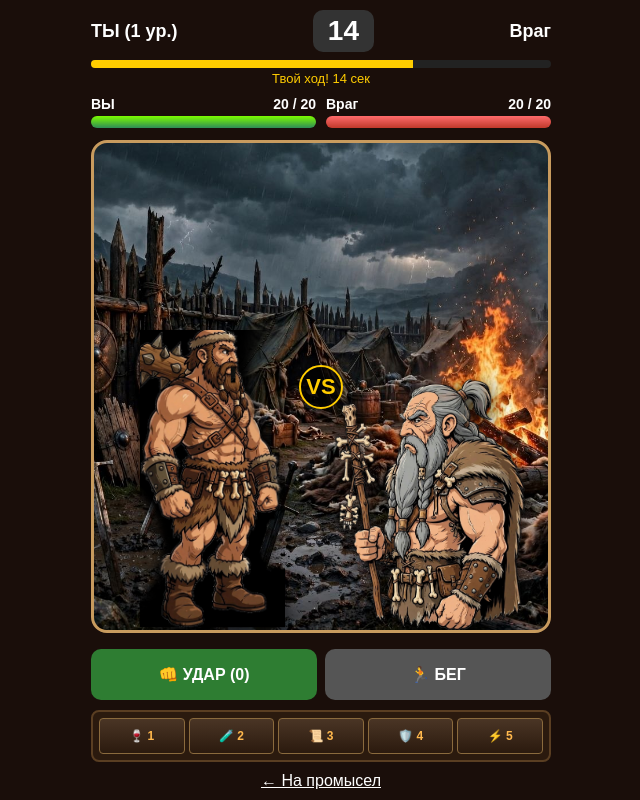
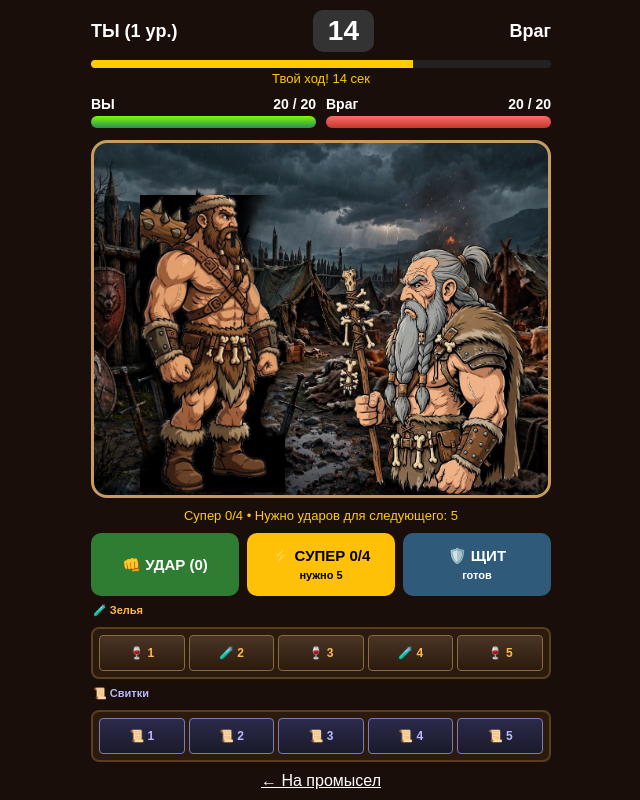
Before and after one commit to dmitrii180697-sudo/battle-ry, a Flask app: template templates/battle.html in a window 1280 px wide. Shown: the whole page, without its empty margins (319-959 px from the left). Run offline with Flask 3, Linux system fonts and the light colour scheme; the template is opened without the code that fills it, so the values that code supplies are empty; some libraries are stand-ins or nearby versions.

Commit message:
shield logic

```diff
--- a/app.py
+++ b/app.py
@@ -373,6 +373,7 @@ def fight(monster):
     session["enemy_dmg"] = cfg.get("dmg", [2,4]); session["enemy_img"] = cfg.get("img", "ancient_warrior.png")
     session["my_hp"] = h; session["hit_count"] = 0; session["rewarded"] = False
     session["super_used"] = 0; session["super_hits"] = 0
+    session["shield_active"] = False
     session["reward_g"] = cfg.get("gold", 2); session["reward_s"] = cfg.get("silver", 10); session["reward_r"] = cfg.get("rubin", 0)
     session.modified = True
     return redirect("/fight_battle")
@@ -389,16 +390,38 @@ def fight_battle():
         cur_my = session.get("my_hp", my_max_hp); cur_en = session.get("enemy_hp", 20); hit_cnt = session.get("hit_count", 0)
         super_used = session.get("super_used", 0); super_hits = session.get("super_hits", 0)
         dmg = 0; edmg = 0
-        if m == "enemy_auto":
-            edmg = random.randint(2, 6); cur_my = max(0, cur_my - edmg)
+                # === ЩИТ ===
+        # Если щит активен - враг бьет на 0 и щит снимается
+        def enemy_hit():
+            nonlocal cur_my
+            if session.get("shield_active"):
+                session["shield_active"] = False
+                return 0
+            emin, emax = session.get("enemy_dmg", [2,5])
+            d = random.randint(emin, emax)
+            cur_my = max(0, cur_my - d)
+            return d
+
+        if m == "shield" and cur_my > 0 and cur_en > 0:
+            # Ставим щит - враг сразу бьет, но урон 0
+            session["shield_active"] = True
+            edmg = enemy_hit()  # вернет 0 и снимет щит
+            # Щит уже отработал, для JS нам нужен edmg=0 чтобы снять свечение
+        elif m == "enemy_auto":
+            # Таймер кончился - враг бьет
+            if session.get("shield_active"):
+                edmg = 0
+                session["shield_active"] = False
+            else:
+                edmg = random.randint(2, 6); cur_my = max(0, cur_my - edmg)
         elif m == "hit" and cur_my > 0 and cur_en > 0:
             dmg = random.randint(3, 7); cur_en = max(0, cur_en - dmg); hit_cnt += 1; super_hits += 1
             if cur_en > 0:
-                emin, emax = session.get("enemy_dmg", [2,5]); edmg = random.randint(emin, emax); cur_my = max(0, cur_my - edmg)
+                edmg = enemy_hit()
         elif m == "super" and cur_my > 0 and cur_en > 0 and super_used < 4 and super_hits >= 5:
             dmg = random.randint(10, 18); cur_en = max(0, cur_en - dmg); super_used += 1; super_hits = 0
             if cur_en > 0:
-                emin, emax = session.get("enemy_dmg", [2,5]); edmg = random.randint(emin, emax); cur_my = max(0, cur_my - edmg)
+                edmg = enemy_hit()
         session["enemy_hp"] = cur_en; session["my_hp"] = cur_my; session["hit_count"] = hit_cnt
         session["super_used"] = super_used; session["super_hits"] = super_hits; session.modified = True
         need_for_next = 0 if super_used >= 4 else (5 - super_hits)
--- a/static/game.js
+++ b/static/game.js
@@ -2,10 +2,10 @@ let canAttack = true;
 let timeLeft = 20;
 let timerInt = null;
 
-// === ИНТЕРВАЛ МЕЖДУ УДАРАМИ ===
-// 1100 = 1.1 секунды между ударами. Поставь 1500 если хочешь еще медленнее
+// Интервал между ударами - 1.1 сек. Хочешь медленнее - поставь 1500
 const ATTACK_COOLDOWN = 1100;
 let lastAttackTime = 0;
+let shieldActive = false;
 
 function startTimer(){
   clearInterval(timerInt);
@@ -42,31 +42,52 @@ function shakeScreen(){
   w.style.animation = 'shakeScreen .35s ease';
 }
 
+function usePotion(n){
+  let slots = document.querySelectorAll('.potion-slot');
+  if(slots[n-1]){ slots[n-1].style.background = '#2e7d32'; setTimeout(()=>{ slots[n-1].style.background=''; }, 300); }
+}
+function useScroll(n){
+  let slots = document.querySelectorAll('.scroll-slot');
+  if(slots[n-1]){ slots[n-1].style.background = '#3a3a7a'; setTimeout(()=>{ slots[n-1].style.background=''; }, 300); }
+}
+
 async function makeAction(type){
   if(type !== 'enemy_auto' && !canAttack) return;
-  // === ЗАЩИТА ОТ СПАМА: не даем бить чаще чем раз в ATTACK_COOLDOWN ===
-  if(type === 'hit'){
+  if(type === 'hit' || type === 'super' || type === 'shield'){
     let now = Date.now();
     if(now - lastAttackTime < ATTACK_COOLDOWN) return;
     lastAttackTime = now;
   }
+  if(type === 'shield' && shieldActive) return;
   if(type !== 'run') canAttack = false;
   clearInterval(timerInt);
 
   const hero = document.getElementById('heroImg');
   const enemy = document.getElementById('enemyImg');
   const hitBtn = document.getElementById('hitBtn');
+  const superBtn = document.getElementById('superBtn');
+  const shieldBtn = document.getElementById('shieldBtn');
   if(hitBtn) { hitBtn.disabled = true; hitBtn.classList.add('cooldown'); }
+  if(superBtn) { superBtn.disabled = true; superBtn.classList.add('cooldown'); }
+  if(shieldBtn) { shieldBtn.disabled = true; shieldBtn.classList.add('cooldown'); }
 
-  if(hero && type === 'hit'){
+  if(hero && (type === 'hit' || type === 'super')){
     hero.style.animation = 'none'; void hero.offsetWidth;
     hero.style.animation = 'attackLeft 0.45s ease';
   }
-  if(enemy && type === 'hit'){
+  if(enemy && (type === 'hit' || type === 'super')){
     setTimeout(()=>{
       enemy.style.animation = 'none'; void enemy.offsetWidth;
       enemy.style.animation = 'shakeRight 0.45s ease';
     }, 220);
+  }
+  if(type === 'super') shakeScreen();
+
+  if(type === 'shield'){
+    shieldActive = true;
+    let st = document.getElementById('shieldState');
+    if(st) st.innerText = 'активен!';
+    if(hero) hero.style.filter = 'drop-shadow(0 0 12px #7ab8ff) brightness(1.2)';
   }
 
   try{
@@ -83,6 +104,20 @@ async function makeAction(type){
     if(document.getElementById('myHp')) document.getElementById('myHp').innerText = data.my_hp;
     if(document.getElementById('myBar')) document.getElementById('myBar').style.width = Math.max(0, (data.my_hp*100/data.my_max)) + '%';
     if(document.getElementById('hitCnt')) document.getElementById('hitCnt').innerText = data.hit_cnt;
+
+    if(data.super_used !== undefined){
+      if(document.getElementById('superCnt')) document.getElementById('superCnt').innerText = data.super_used + '/4';
+      if(document.getElementById('superInfo')) document.getElementById('superInfo').innerText = 'Супер ' + data.super_used + '/4 • Нужно ударов для следующего: ' + (data.need_for_next ?? '');
+      if(document.getElementById('superNeed')) document.getElementById('superNeed').innerText = data.super_used >= 4 ? 'всё!' : 'нужно ' + (data.need_for_next ?? '');
+    }
+
+    // Щит сработал - враг ударил на 0
+    if(shieldActive && data.edmg === 0){
+      shieldActive = false;
+      let st = document.getElementById('shieldState');
+      if(st) st.innerText = 'готов';
+      if(hero) hero.style.filter = 'drop-shadow(0 6px 10px rgba(0,0,0,.8))';
+    }
 
     let isCrit = data.last_dmg >= 7;
     if(data.last_dmg > 0) showDamage('-' + data.last_dmg, 'enemy', isCrit);
@@ -106,10 +141,11 @@ async function makeAction(type){
     resetTimer();
   } catch(e){ console.error(e); }
   finally {
-    // === ПАУЗА ПЕРЕД СЛЕДУЮЩИМ УДАРОМ ===
     setTimeout(()=>{
       canAttack = true;
       if(hitBtn){ hitBtn.disabled = false; hitBtn.classList.remove('cooldown'); }
+      if(superBtn){ superBtn.disabled = false; superBtn.classList.remove('cooldown'); }
+      if(shieldBtn){ shieldBtn.disabled = false; shieldBtn.classList.remove('cooldown'); }
     }, ATTACK_COOLDOWN);
   }
 }
--- a/templates/battle.html
+++ b/templates/battle.html
@@ -17,8 +17,7 @@
   .arena{flex:1;min-height:340px;margin:12px 0 8px;background:url('/static/camp.jpg') center/cover no-repeat;background-color:#2b1a0e;border-radius:16px;border:3px solid #c89b5e;display:flex;align-items:flex-end;justify-content:space-between;padding:0 10px 0;overflow:hidden;position:relative}
   .fighter{flex:1;height:100%;display:flex;flex-direction:column;justify-content:flex-end;align-items:center;position:relative}
   .fighter img{width:100%;max-width:190px;height:300px;object-fit:contain;object-position:bottom;filter:drop-shadow(0 6px 10px rgba(0,0,0,.8));display:block}
-  .vs-badge{position:absolute;left:50%;top:50%;transform:translate(-50%,-50%);background:rgba(0,0,0,.7);border:2px solid #ffcc00;color:#ffcc00;font-weight:900;font-size:22px;width:44px;height:44px;border-radius:50%;display:flex;align-items:center;justify-content:center;z-index:5}
-  .hit-btn{flex:1;padding:16px 4px;font-size:16px;font-weight:900;border:none;border-radius:10px;cursor:pointer;color:#fff}
+  .hit-btn{flex:1;padding:14px 4px;font-size:15px;font-weight:900;border:none;border-radius:10px;cursor:pointer;color:#fff}
   .hit-btn:disabled{opacity:.5;cursor:not-allowed}
   .hit-btn.cooldown{opacity:.6;filter:grayscale(.3)}
   .btn-row{display:flex;gap:8px}
@@ -26,7 +25,10 @@
   @keyframes shakeRight { 0%,100%{transform:translateX(0)} 20%{transform:translateX(-7px)} 40%{transform:translateX(7px)} 60%{transform:translateX(-4px)} }
   @keyframes shakeScreen { 0%,100%{transform:translateX(0)} 20%{transform:translateX(-8px)} 40%{transform:translateX(8px)} 60%{transform:translateX(-5px)} 80%{transform:translateX(5px)} }
   .potions-bar{display:grid;grid-template-columns:repeat(5,1fr);gap:4px;background:#2b1a0e;padding:6px;border:2px solid #5a3e22;border-radius:8px;margin-top:10px}
-  .potion-slot{background:linear-gradient(#4a3525,#2b1a0e);border:1px solid #8a6a3d;border-radius:4px;height:36px;display:flex;align-items:center;justify-content:center;color:#ffb84d;font-weight:bold;font-size:12px}
+  .potion-slot{background:linear-gradient(#4a3525,#2b1a0e);border:1px solid #8a6a3d;border-radius:4px;height:36px;display:flex;align-items:center;justify-content:center;color:#ffb84d;font-weight:bold;font-size:12px;cursor:pointer}
+  .scroll-slot{background:linear-gradient(#2b2a4a,#1a1a2b);border:1px solid #7a7ab8;border-radius:4px;height:36px;display:flex;align-items:center;justify-content:center;color:#b8b8ff;font-weight:bold;font-size:12px;cursor:pointer}
+  .bar-label{font-size:11px;color:#ffb84d;text-align:left;margin:8px 0 0 2px;font-weight:bold}
+  .bar-label.scroll{color:#b8b8ff}
 </style>
 </head>
 <body>
@@ -42,17 +44,35 @@
 
   <div class="arena" id="arena">
     <div class="fighter" id="heroBox"><img id="heroImg" src="/static/{{ player_img|default('barbarian_game_size.png') }}" onerror="this.style.opacity=0"></div>
-    <div class="vs-badge">VS</div>
     <div class="fighter" id="enemyBox"><img id="enemyImg" src="/static/{{ enemy_img|default('ancient_warrior.png') }}" onerror="this.style.opacity=0"></div>
   </div>
 
-  <!-- Кнопки: только УДАР и БЕГ, СУПЕР убран -->
+  <div id="superInfo" style="font-size:13px;color:#ffcc00;margin:2px">Супер {{ super_used|default(0) }}/4 • Нужно ударов для следующего: {{ need_for_next|default(5) }}</div>
+
   <div class="btn-row" style="margin-top:8px">
     <button class="hit-btn" id="hitBtn" style="background:#2e7d32" onclick="makeAction('hit')">👊 УДАР (<span id="hitCnt">{{ hit_cnt|default(0) }}</span>)</button>
-    <button class="hit-btn" style="background:#555" onclick="makeAction('run')">🏃 БЕГ</button>
+    <button class="hit-btn" id="superBtn" style="background:#FFC107;color:#000" onclick="makeAction('super')">⚡ СУПЕР <span id="superCnt">{{ super_used|default(0) }}/4</span><br><small id="superNeed" style="font-size:11px">{% if (super_used|default(0)) >= 4 %}всё!{% else %}нужно {{ need_for_next|default(5) }}{% endif %}</small></button>
+    <button class="hit-btn" id="shieldBtn" style="background:#2f5a7a" onclick="makeAction('shield')">🛡️ ЩИТ<br><small id="shieldState" style="font-size:11px">готов</small></button>
   </div>
 
-  <div class="potions-bar"><div class="potion-slot">🍷 1</div><div class="potion-slot">🧪 2</div><div class="potion-slot">📜 3</div><div class="potion-slot">🛡️ 4</div><div class="potion-slot">⚡ 5</div></div>
+  <div class="bar-label">🧪 Зелья</div>
+  <div class="potions-bar">
+    <div class="potion-slot" onclick="usePotion(1)">🍷 1</div>
+    <div class="potion-slot" onclick="usePotion(2)">🧪 2</div>
+    <div class="potion-slot" onclick="usePotion(3)">🍷 3</div>
+    <div class="potion-slot" onclick="usePotion(4)">🧪 4</div>
+    <div class="potion-slot" onclick="usePotion(5)">🍷 5</div>
+  </div>
+
+  <div class="bar-label scroll">📜 Свитки</div>
+  <div class="potions-bar">
+    <div class="scroll-slot" onclick="useScroll(1)">📜 1</div>
+    <div class="scroll-slot" onclick="useScroll(2)">📜 2</div>
+    <div class="scroll-slot" onclick="useScroll(3)">📜 3</div>
+    <div class="scroll-slot" onclick="useScroll(4)">📜 4</div>
+    <div class="scroll-slot" onclick="useScroll(5)">📜 5</div>
+  </div>
+
   <a href="/promysel" style="display:block;color:#fff;margin-top:10px">← На промысел</a>
 </div>
 
```
